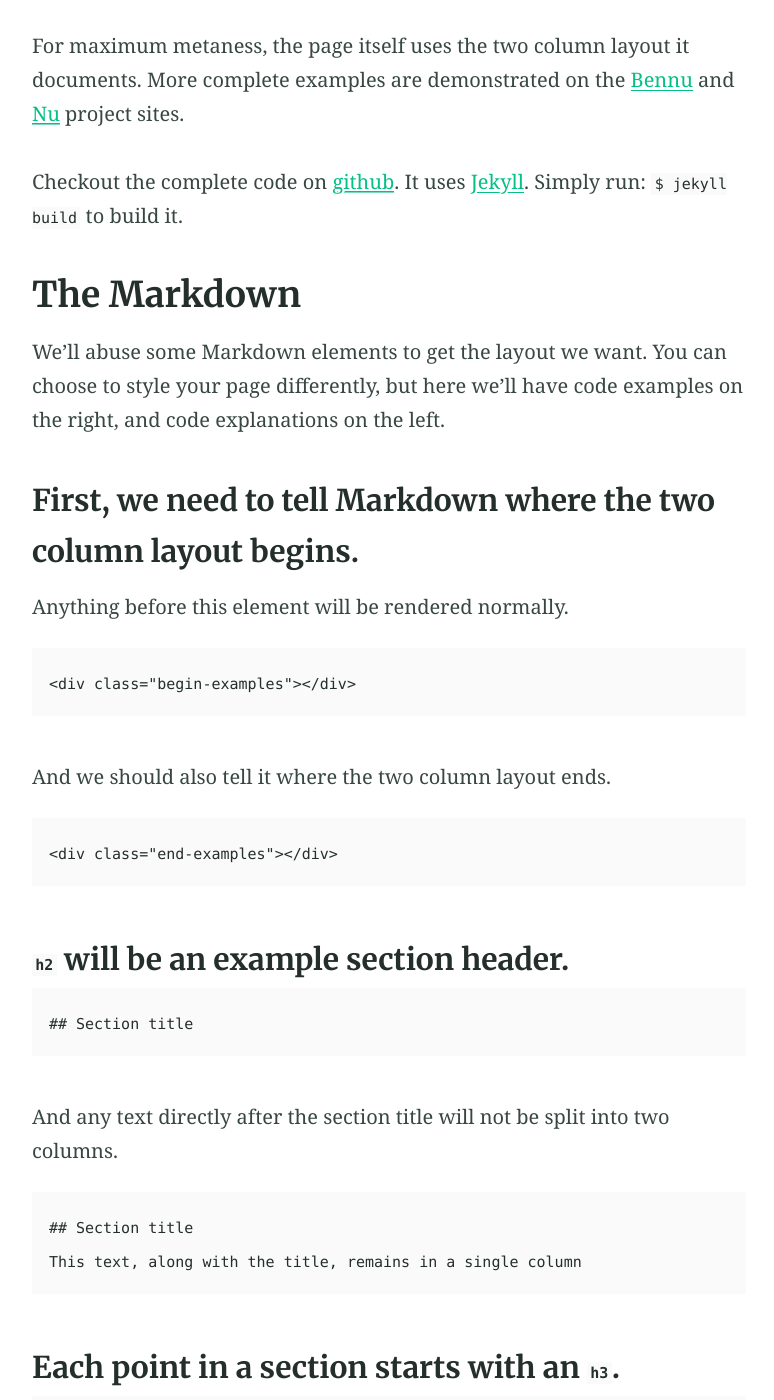
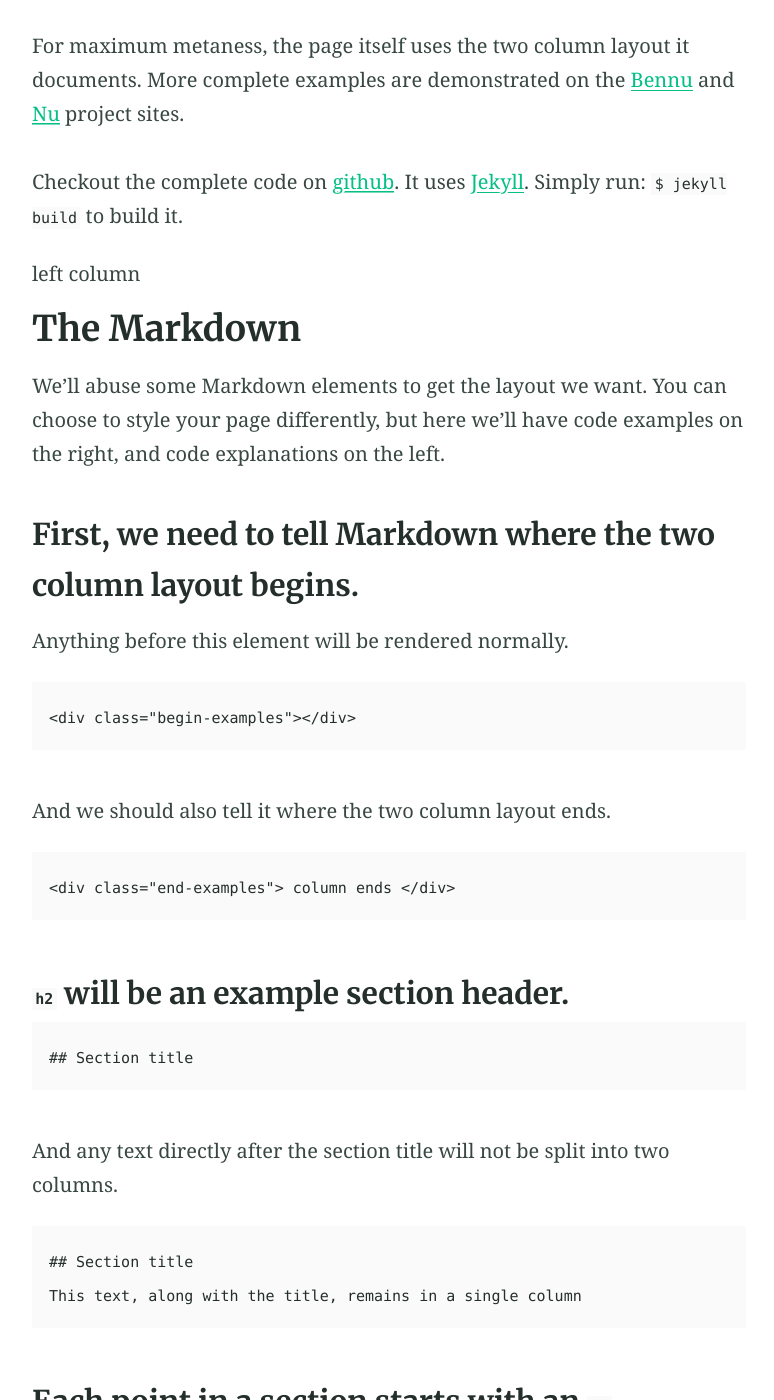
Before and after one commit to matthewdgroves/matthewdgroves.github.io, a Jekyll site: the page built from writings.md, in a window 1280 px wide and 1400 px high, scrolled down 2511 px. Shown: the whole window, without its empty margins (251-1025 px from the left). Built offline with Jekyll 4.4.1, drawn with Linux system fonts in a browser that asks for light colours.

Commit message:
Update writings.md

````diff
--- a/writings.md
+++ b/writings.md
@@ -37,7 +37,7 @@ For maximum metaness, the page itself uses the two column layout it documents. M
 
 Checkout the complete code on [github][src]. It uses [Jekyll](http://jekyllrb.com). Simply run: `$ jekyll build` to build it.
 
-<div class="begin-examples"></div>
+<div class="begin-examples"> left column</div>
 
 ## The Markdown
 We'll abuse some Markdown elements to get the layout we want. You can choose to style your page differently, but here we'll have code examples on the right, and code explanations on the left.
@@ -52,7 +52,7 @@ Anything before this element will be rendered normally.
 And we should also tell it where the two column layout ends.
 
 ```
-<div class="end-examples"></div>
+<div class="end-examples"> column ends </div>
 ```
 
 ### `h2` will be an example section header.
````
